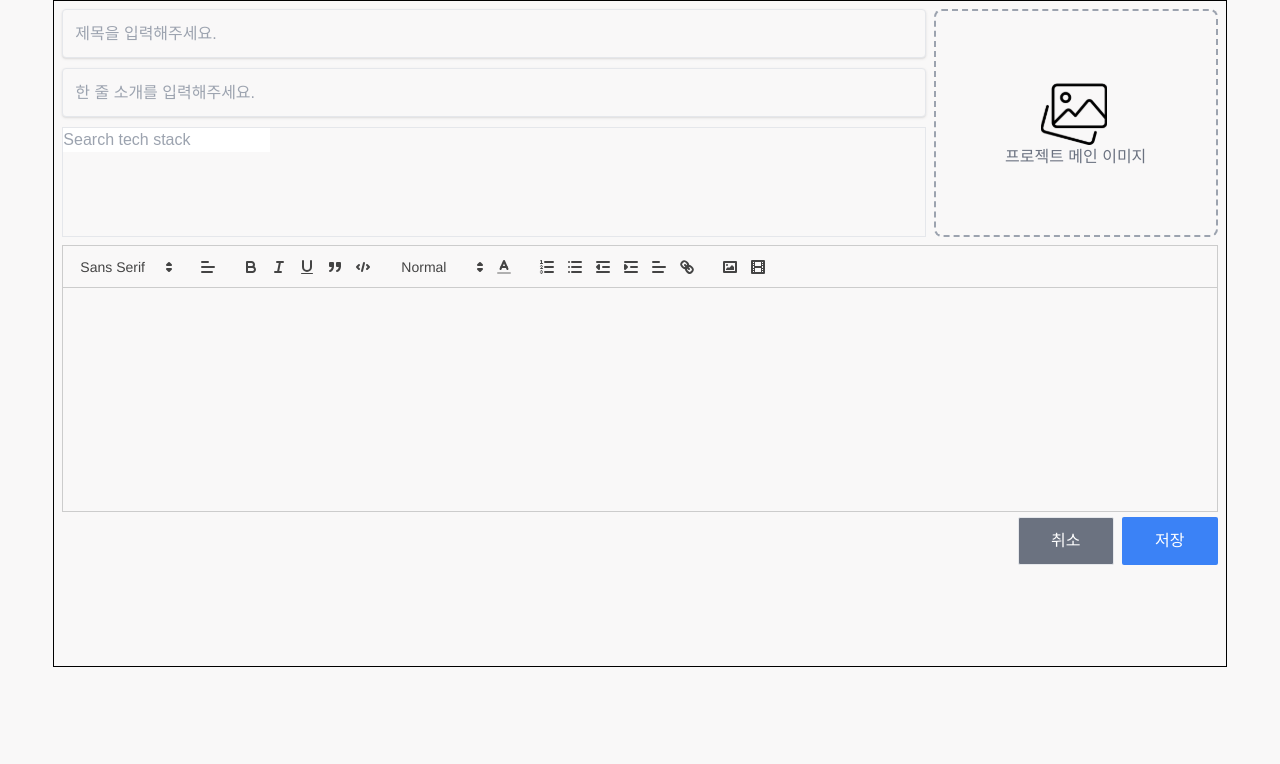
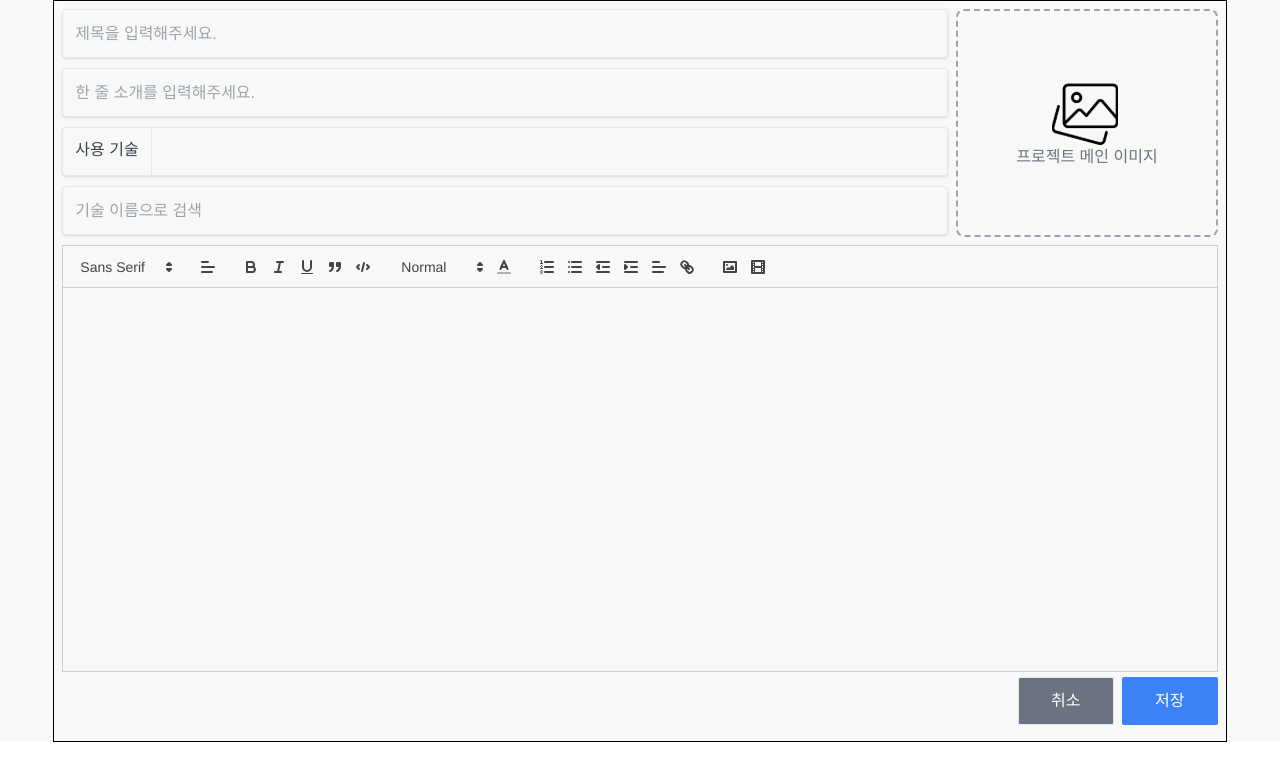
Before and after one commit to techeer-sv/graphy, a React (Vite) app in the folder frontend/: page /write in a window 1280 px wide. Shown: the top 764 px of the page. Built offline with nearby package versions, Linux system fonts and the light colour scheme.

Commit message:
design : 기술 스택 선택 디자인

```diff
--- a/frontend/src/components/QuillEditor.tsx
+++ b/frontend/src/components/QuillEditor.tsx
@@ -86,7 +86,7 @@ const QuillEditor = () => {
             QuillRef.current = element;
           }
         }}
-        className="h-20 font-ng sm:h-56 "
+        className=" h-96 font-ng"
         value={contents}
         onChange={setContents}
         modules={modules}
--- a/frontend/src/components/TechStackSelection.tsx
+++ b/frontend/src/components/TechStackSelection.tsx
@@ -46,35 +46,49 @@ function TechStackSelection() {
 
   return (
     <div>
-      <div>
+      <div className="focus:shadow-outline m-0 mb-2.5 flex h-49 w-full shrink-0 appearance-none flex-row overflow-x-auto overflow-y-hidden rounded border bg-[#F9F8F8] px-3 font-ng leading-tight text-gray-700 shadow focus:outline-none sm:h-49">
+        <div className="pointer-events-none flex-none border-r pt-3 pr-3">
+          사용 기술{' '}
+        </div>
         {selectedStack.map((stack) => (
-          <span key={stack}>
-            {stack} <button onClick={() => handleDeleteStack(stack)}>x</button>
-          </span>
+          <div className="ml-2 mt-3 h-6 w-auto shrink-0 rounded-full border bg-blue-500 px-2 font-ng-b text-white">
+            <span key={stack}>{stack} </span>
+            <button onClick={() => handleDeleteStack(stack)}>x</button>
+          </div>
         ))}
       </div>
       <input
         type="text"
-        placeholder="Search tech stack"
+        placeholder="기술 이름으로 검색"
         value={searchText}
         onChange={handleSearchTextChange}
+        className="focus:shadow-outline m-0 h-49 w-full appearance-none rounded border bg-[#F9F8F8] px-3 font-ng text-gray-700 shadow focus:outline-none sm:h-49"
       />
       {filteredStacks === null ? null : (
-        <>
+        <div className=" max-h-40 overflow-auto border-b">
           {filteredStacks.length > 0 ? (
             <ul>
               {filteredStacks.map((stack) => (
                 <li key={stack}>
-                  <button onClick={() => handleAddStack(stack)}>
-                    Add {stack}
+                  <button
+                    onClick={() => handleAddStack(stack)}
+                    className="focus:shadow-outline h-49 w-full appearance-none rounded border bg-[#F9F8F8] px-3 text-left font-ng leading-tight text-gray-700 shadow focus:outline-none"
+                  >
+                    {stack} 추가
                   </button>
                 </li>
               ))}
             </ul>
           ) : (
-            <p>No matching tech stack found</p>
+            <ul>
+              <li>
+                <button className="focus:shadow-outline pointer-events-none h-14 w-full appearance-none rounded border bg-[#F9F8F8] px-3 text-left font-ng text-gray-700 shadow focus:outline-none">
+                  해당 기술이 없습니다. 영어로만 검색해 주세요.
+                </button>
+              </li>
+            </ul>
           )}
-        </>
+        </div>
       )}
     </div>
   );
--- a/frontend/src/pages/WritingPage.tsx
+++ b/frontend/src/pages/WritingPage.tsx
@@ -41,13 +41,13 @@ const WritingPage = () => {
   };
 
   return (
-    <div className="mx-0 flex h-screen w-screen justify-center bg-[#F9F8F8]">
+    <div className="mt-0 mb-10 flex h-auto w-screen justify-center bg-[#F9F8F8]">
       {/*젤 큰 박스*/}
       <div className="w-11/12 border border-black px-2 sm:flex sm:h-5/6 sm:flex-col">
         {/*서식 구역*/}
         <div className="mt-2 flex h-228 flex-col justify-center sm:flex-row">
           {/*텍스트 구역*/}
-          <div className="mr-2 mt-64 mb-2 w-full sm:mt-0 sm:w-10/12">
+          <div className="mr-2 mt-64 mb-2 w-full overflow-visible sm:mt-0 sm:w-10/12">
             {/*제목 상자*/}
             <input
               autoFocus
@@ -68,12 +68,12 @@ const WritingPage = () => {
               onChange={handleTldrChange}
             />
             {/*사용 기술 상자*/}
-            <div className="h-110 border bg-[#F9F8F8] font-ng">
+            <div className="relative z-50 h-110 w-full bg-[#F9F8F8] font-ng">
               <TechStackSelection />
             </div>
           </div>
           {/*사진 드롭박스*/}
-          <div className=" w-full bg-[#F9F8F8] sm:w-284 sm:min-w-284">
+          <div className=" w-full bg-[#F9F8F8] sm:w-284">
             <div
               className="relative mb-4 flex h-228 w-full cursor-pointer items-center justify-center rounded-lg border-2 border-dashed border-gray-400"
               onDrop={handleDrop}
@@ -109,11 +109,11 @@ const WritingPage = () => {
           </div>
         </div>
         {/*글쓰기 구역*/}
-        <div className=" mt-60 sm:mt-2 ">
+        <div className="relative z-0 mt-60 sm:mt-2">
           <QuillEditor />
         </div>
         {/*버튼 구역*/}
-        <div className="mt-20 flex justify-end sm:mt-20 lg:mt-12">
+        <div className="mt-20 mb-4 flex justify-end sm:mt-20 lg:mt-12">
           <button
             className="focus:shadow-outline mr-2 h-12 w-24 appearance-none rounded-sm border bg-gray-500 font-ng text-white hover:bg-gray-700"
             onClick={() => console.log('취소 버튼 클릭')}
```
